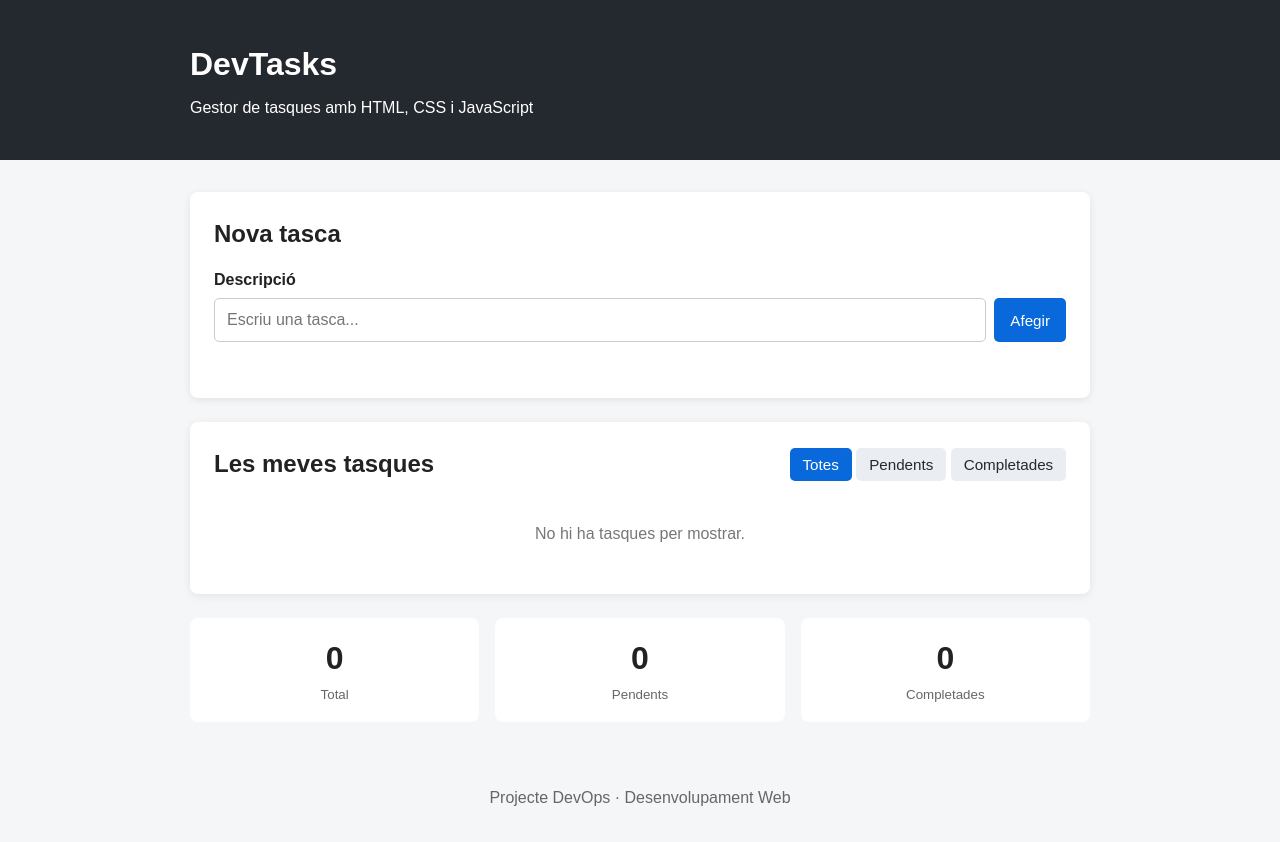
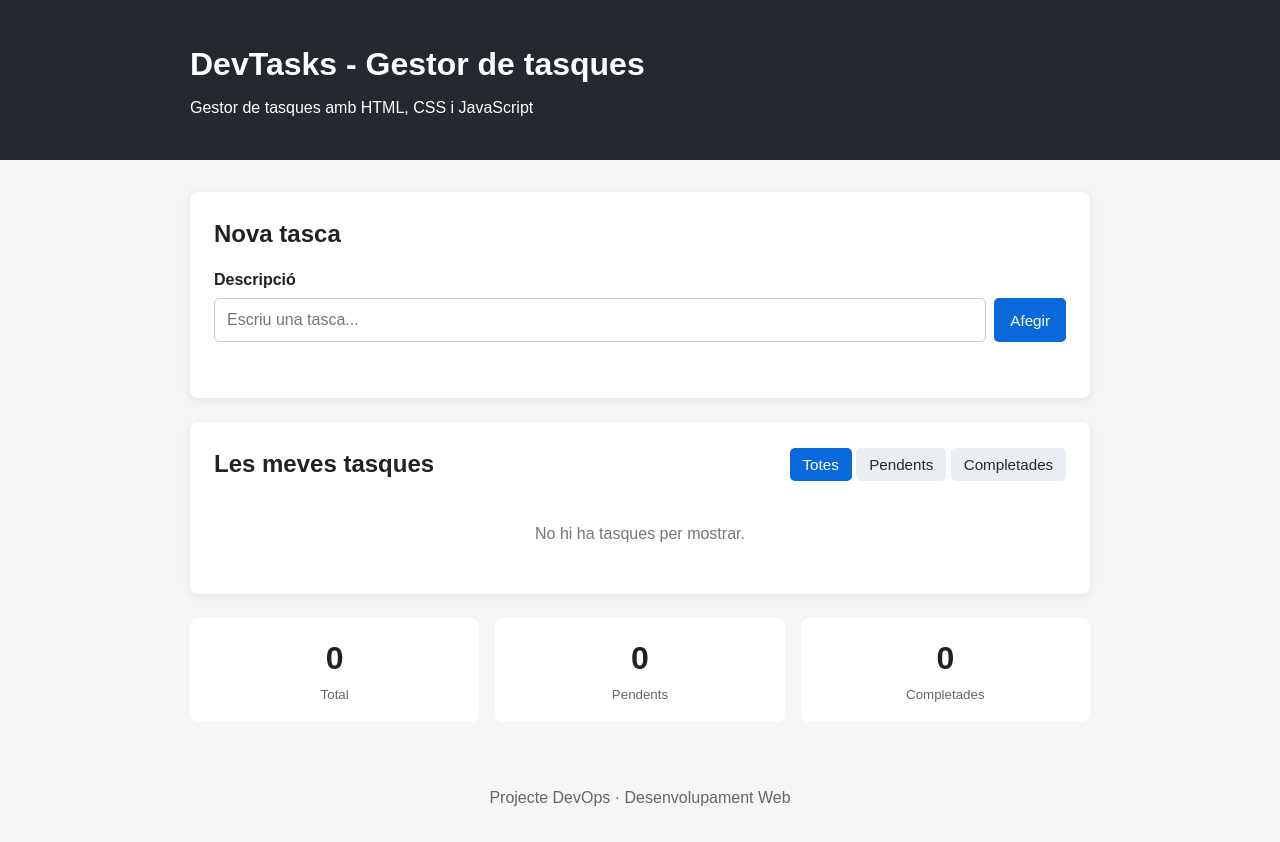
Before and after one commit to Amine977129/DevTasks, a website: page index.html in a window 1280 px wide. Drawn offline with Linux system fonts and the light colour scheme.

Commit message:
feat: update application title

```diff
--- a/index.html
+++ b/index.html
@@ -10,7 +10,7 @@
 <body>
   <header class="header">
     <div class="container">
-      <h1>DevTasks</h1>
+      <h1>DevTasks - Gestor de tasques</h1>
       <p>Gestor de tasques amb HTML, CSS i JavaScript</p>
     </div>
   </header>
```
Also changed, not shown: .github/workflows/ci.yml (added).
